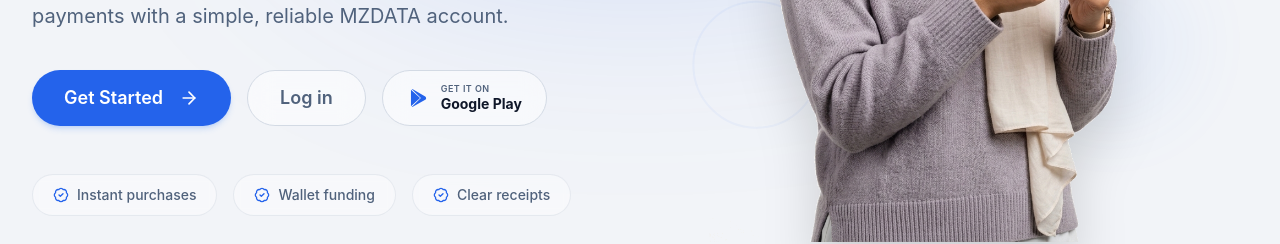
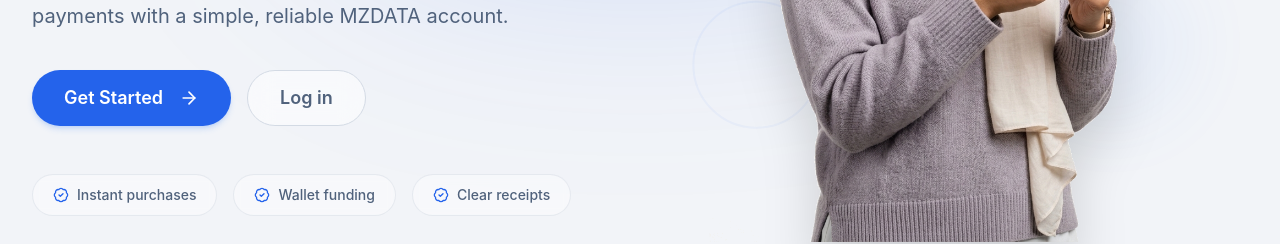
Before and after one commit to mustaphamelemustapha/MZDATA, a Next.js app in the folder vtu-web-next/: page / in a window 1280 px wide. Shown: the part 535-779 px from the top of the page. Built offline with nearby package versions, Linux system fonts and the light colour scheme.

Commit message:
feat(landing): remove app store links until official store release

```diff
--- a/vtu-web-next/src/components/landing-page.jsx
+++ b/vtu-web-next/src/components/landing-page.jsx
@@ -334,22 +334,7 @@
               <Button asChild variant="secondary" className="h-14 rounded-full border-border bg-card/50 backdrop-blur-md px-8 text-lg text-muted-foreground hover:bg-secondary transition-all hover:scale-105">
                 <Link href="/login">Log in</Link>
               </Button>
-              <a
-                href="https://play.google.com/store/apps/details?id=com.mmtech.mzdata&pcampaignid=web_share"
-                target="_blank"
-                rel="noopener noreferrer"
-                className="inline-flex h-14 items-center justify-center rounded-full border border-border bg-card/50 backdrop-blur-md px-6 hover:border-blue-300 hover:bg-secondary/80 transition duration-200"
-              >
-                <div className="flex items-center gap-2.5 text-left">
-                  <svg className="h-6 w-6 text-primary" viewBox="0 0 24 24" fill="currentColor">
-                    <path d="M5.002 3c-.116 0-.23.018-.342.049L13.882 12 4.66 20.951c.112.03.226.049.342.049.278 0 .546-.076.784-.216l12.44-7.108c.556-.317.9-.9.9-1.547 0-.647-.344-1.23-.9-1.547L5.786 3.216a1.564 1.564 0 0 0-.784-.216zm-1.042.825V20.18L13.06 12 3.96 3.825z" />
-                  </svg>
-                  <div>
-                    <div className="text-[9px] font-semibold uppercase tracking-wider text-muted-foreground leading-none">Get it on</div>
-                    <div className="text-sm font-bold text-foreground leading-tight mt-0.5">Google Play</div>
-                  </div>
-                </div>
-              </a>
+
             </motion.div>
 
             <motion.div
```
